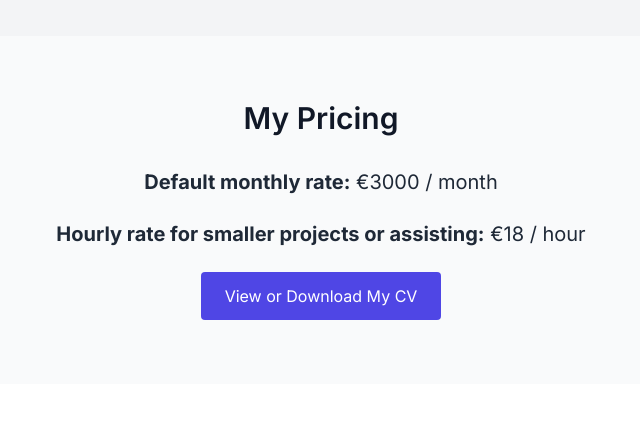
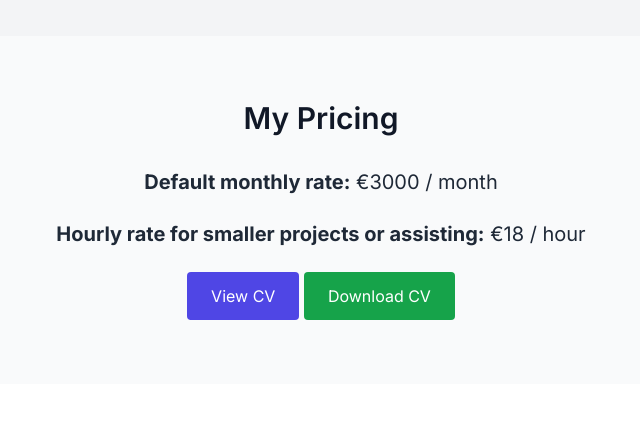
Before and after one commit to ValiantusDev/ValiantusDev, a plain HTML site: page index.html in a window 1280 px wide. Shown: the part 2286-2731 px from the top of the page, without its empty margins (319-959 px from the left). Drawn offline with nearby package versions, Linux system fonts and the light colour scheme.

Commit message:
Fixed CV link

```diff
--- a/index.html
+++ b/index.html
@@ -237,9 +237,18 @@
       <p class="text-xl">
         <strong>Hourly rate for smaller projects or assisting:</strong> €18 / hour
       </p>
-      <a href="https://github.com/ValiantusDev/ValiantusDev/assets/files/CV-GytisV.pdf" target="_blank"
+
+      <!-- View Button -->
+      <a href="https://github.com/ValiantusDev/ValiantusDev/blob/main/assets/files/CV-GytisV.pdf" target="_blank"
         class="inline-block mt-4 bg-indigo-600 text-white px-6 py-3 rounded hover:bg-indigo-700 transition">
-        View or Download My CV
+        View CV
+      </a>
+
+      <!-- Download Button -->
+      <a href="https://github.com/ValiantusDev/ValiantusDev/raw/main/assets/files/CV-GytisV.pdf"
+        download="CV-GytisV.pdf"
+        class="inline-block mt-4 bg-green-600 text-white px-6 py-3 rounded hover:bg-green-700 transition">
+        Download CV
       </a>
     </div>
   </section>
```
